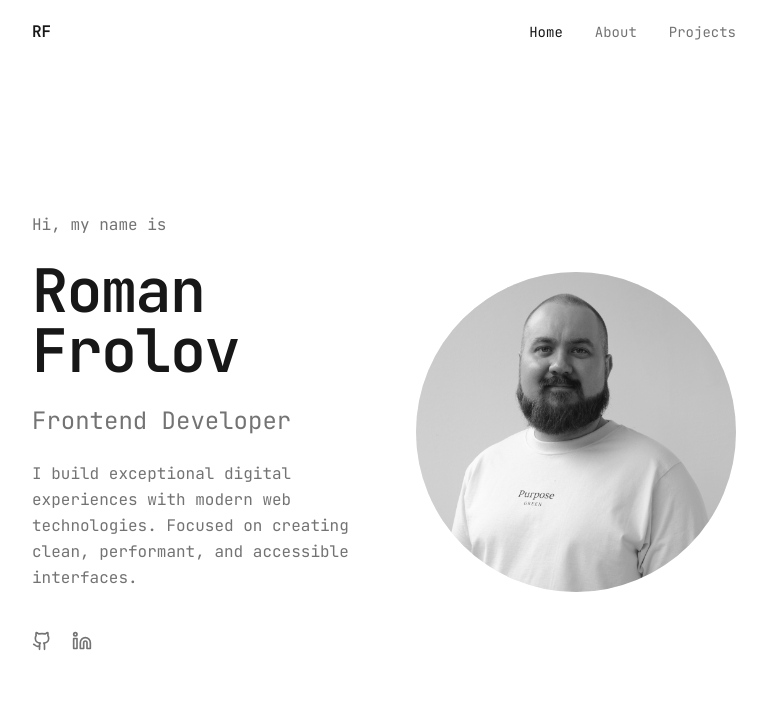
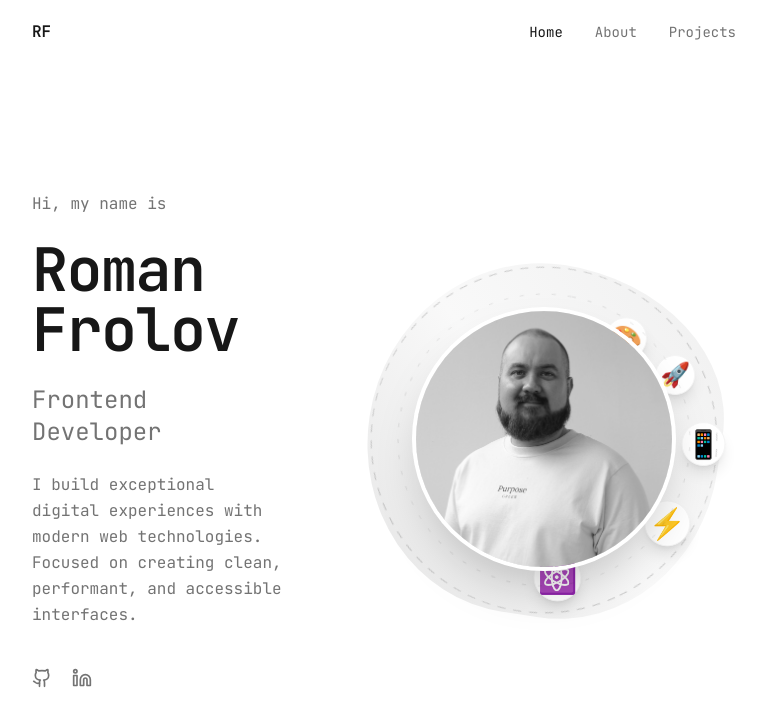
Before and after one commit to Lacsw/rfrolov.me, a Next.js app: page / in a window 1280 px wide. Shown: the top 726 px of the page, without its empty margins (256-1023 px from the left). Built offline with nearby package versions, Linux system fonts and the light colour scheme.

Commit message:
feat: add animation to hero img

```diff
--- a/src/app/globals.css
+++ b/src/app/globals.css
@@ -25,3 +25,29 @@ body {
   -webkit-font-smoothing: antialiased;
   -moz-osx-font-smoothing: grayscale;
 }
+
+@keyframes spin-slow {
+  from {
+    transform: rotate(0deg);
+  }
+  to {
+    transform: rotate(360deg);
+  }
+}
+
+@keyframes spin-reverse {
+  from {
+    transform: rotate(360deg);
+  }
+  to {
+    transform: rotate(0deg);
+  }
+}
+
+.animate-spin-slow {
+  animation: spin-slow 30s linear infinite;
+}
+
+.animate-spin-reverse {
+  animation: spin-reverse 25s linear infinite;
+}
--- a/src/components/sections/Hero.tsx
+++ b/src/components/sections/Hero.tsx
@@ -5,6 +5,14 @@ import { Container } from "@/components/ui/Container";
 import { SocialLink } from "@/components/ui/SocialLink";
 import { socialLinks } from "@/data/social-links";
 import { motion } from "framer-motion";
+
+const orbitingIcons = [
+  { icon: "⚛️", size: 32, duration: 12, delay: 0, radius: 160 },
+  { icon: "📱", size: 28, duration: 15, delay: 2, radius: 180 },
+  { icon: "🎨", size: 26, duration: 18, delay: 4, radius: 150 },
+  { icon: "⚡", size: 30, duration: 14, delay: 1, radius: 170 },
+  { icon: "🚀", size: 24, duration: 16, delay: 3, radius: 165 },
+];
 
 export function Hero() {
   return (
@@ -49,17 +57,108 @@ export function Hero() {
             initial={{ opacity: 0, scale: 0.95 }}
             animate={{ opacity: 1, scale: 1 }}
             transition={{ duration: 0.5, delay: 0.2 }}
-            className="relative shrink-0"
+            className="relative shrink-0 mx-auto lg:mx-0"
           >
-            <div className="relative w-64 h-64 sm:w-72 sm:h-72 lg:w-80 lg:h-80 mx-auto lg:mx-0">
-              <div className="absolute inset-0 bg-muted rounded-full" />
-              <Image
-                src="/images/hero.png"
-                alt="Roman Frolov"
-                fill
-                priority
-                className="object-cover rounded-full grayscale hover:grayscale-0 transition-all duration-500"
+            <div className="relative w-72 h-72 sm:w-80 sm:h-80 lg:w-96 lg:h-96">
+              {/* Morphing blob background */}
+              <motion.div
+                animate={{
+                  borderRadius: [
+                    "60% 40% 30% 70% / 60% 30% 70% 40%",
+                    "30% 60% 70% 40% / 50% 60% 30% 60%",
+                    "60% 40% 30% 70% / 60% 30% 70% 40%",
+                  ],
+                  rotate: [0, 180, 360],
+                }}
+                transition={{
+                  duration: 20,
+                  repeat: Infinity,
+                  ease: "linear",
+                }}
+                className="absolute inset-4 bg-linear-to-br from-neutral-200 via-neutral-100 to-neutral-300 opacity-60"
               />
+
+              {/* Orbiting elements */}
+              {orbitingIcons.map((item, index) => (
+                <motion.div
+                  key={index}
+                  className="absolute left-1/2 top-1/2 -translate-x-1/2 -translate-y-1/2"
+                  animate={{ rotate: 360 }}
+                  transition={{
+                    duration: item.duration,
+                    repeat: Infinity,
+                    ease: "linear",
+                    delay: item.delay,
+                  }}
+                  style={{ width: item.radius * 2, height: item.radius * 2 }}
+                >
+                  <motion.span
+                    className="absolute flex items-center justify-center bg-background rounded-full shadow-lg border border-muted"
+                    style={{
+                      fontSize: item.size,
+                      width: item.size + 16,
+                      height: item.size + 16,
+                      top: 0,
+                      left: "50%",
+                      transform: "translateX(-50%)",
+                    }}
+                    animate={{ rotate: -360 }}
+                    transition={{
+                      duration: item.duration,
+                      repeat: Infinity,
+                      ease: "linear",
+                      delay: item.delay,
+                    }}
+                  >
+                    {item.icon}
+                  </motion.span>
+                </motion.div>
+              ))}
+
+              {/* Dashed orbit rings */}
+              <svg className="absolute inset-0 w-full h-full animate-spin-slow opacity-20">
+                <circle
+                  cx="50%"
+                  cy="50%"
+                  r="45%"
+                  fill="none"
+                  stroke="currentColor"
+                  strokeWidth="1"
+                  strokeDasharray="8 8"
+                />
+              </svg>
+              <svg className="absolute inset-0 w-full h-full animate-spin-reverse opacity-10">
+                <circle
+                  cx="50%"
+                  cy="50%"
+                  r="38%"
+                  fill="none"
+                  stroke="currentColor"
+                  strokeWidth="1"
+                  strokeDasharray="4 12"
+                />
+              </svg>
+
+              {/* Main image with floating animation */}
+              <motion.div
+                animate={{ y: [0, -12, 0] }}
+                transition={{
+                  duration: 5,
+                  repeat: Infinity,
+                  ease: "easeInOut",
+                }}
+                className="absolute inset-12 sm:inset-14 lg:inset-16"
+              >
+                <div className="relative w-full h-full rounded-full overflow-hidden shadow-2xl ring-4 ring-background">
+                  <Image
+                    src="/images/hero.png"
+                    alt="Roman Frolov"
+                    fill
+                    priority
+                    className="object-cover grayscale hover:grayscale-0 transition-all duration-700 hover:scale-105"
+                  />
+                </div>
+              </motion.div>
             </div>
           </motion.div>
         </div>
```
